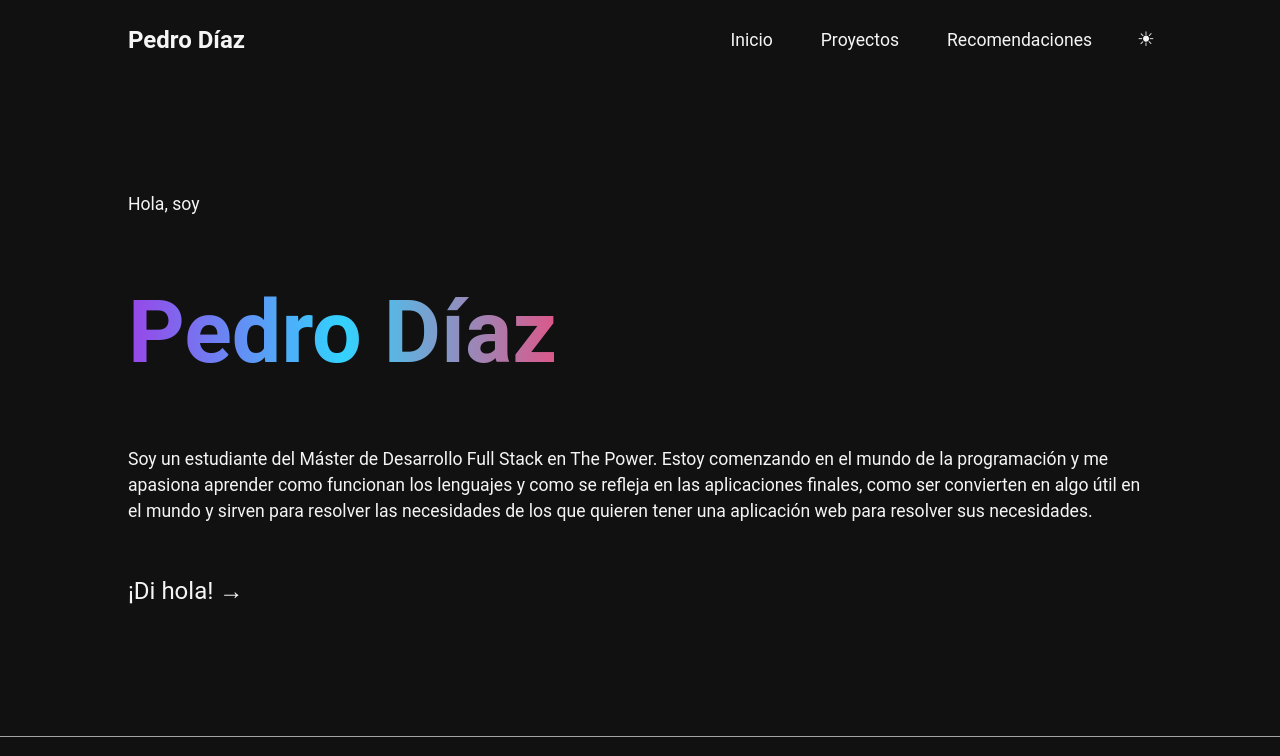
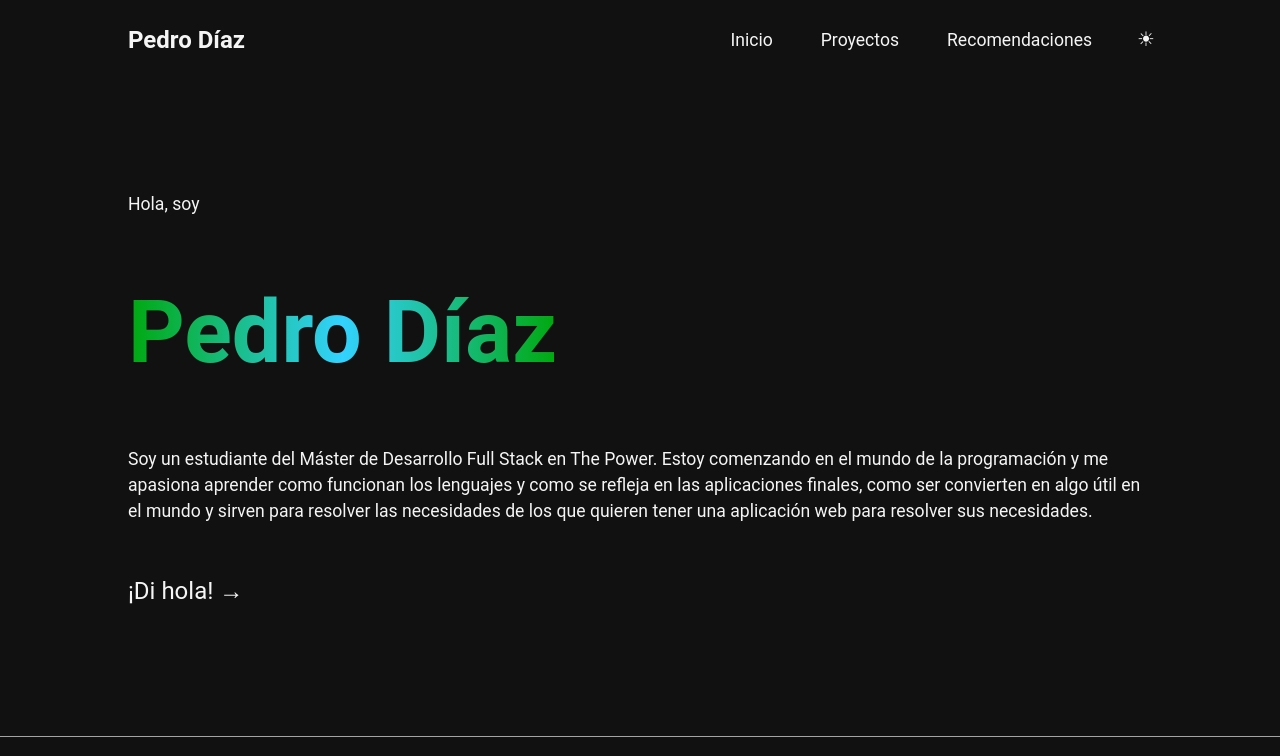
Before and after one commit to Pedro95DH/Portfolio, a website built with Vite: page my-portfolio/index.html in a window 1280 px wide. Shown: the top 756 px of the page. Built offline with nearby package versions, Linux system fonts and the light colour scheme.

```diff
--- a/my-portfolio/pages/Home.css
+++ b/my-portfolio/pages/Home.css
@@ -18,7 +18,7 @@
 
   .home > h1 {
     font-size: 5.5rem;
-    background: linear-gradient(to right, #9845e8 0%, #33d2ff 50%, #dd5789 100%);
+    background: linear-gradient(to right, #00a80e 0%, #33d2ff 50%, #00a80e 100%);
     -webkit-background-clip: text;
     background-clip: text;
     -webkit-text-fill-color: transparent;
```
